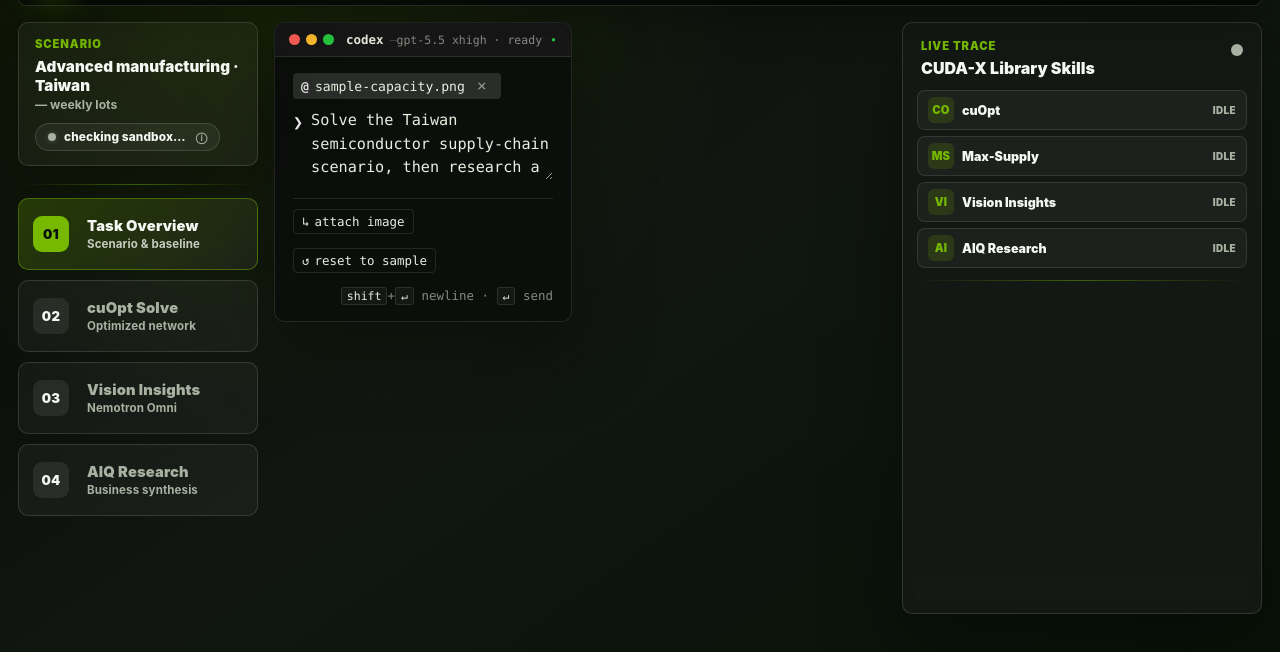
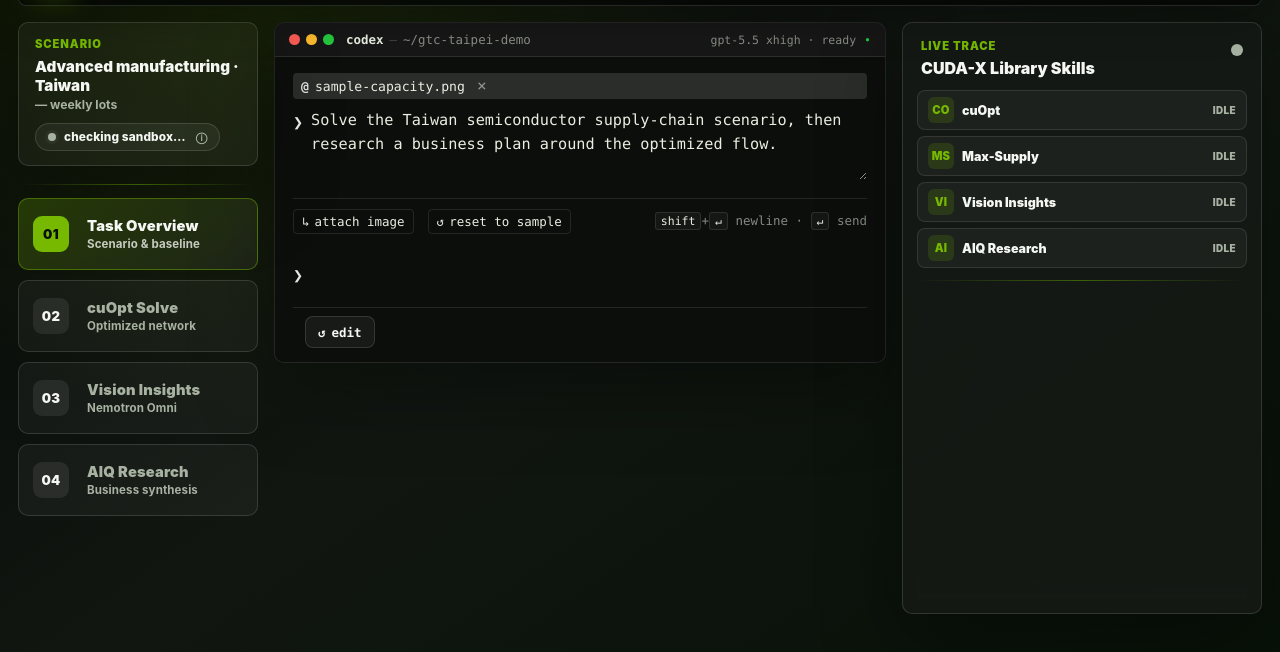
Before and after one commit to nv-edwli/gtc-taipei-demo, a website with bundled scripts: page index.html in a window 1280 px wide. Shown: the part 84-736 px from the top of the page. Built offline with nearby package versions, Linux system fonts and the light colour scheme; files whose address does not match are found by name.

Commit message:
fix(ui): terminal pane fills brief canvas vertically + horizontally
Two bugs at once:

1. Horizontal: the cockpit-canvas's >=1280px media rule set the brief stage
   to a 2-column grid (50/50). That made sense when the Taiwan map shared
   the row, but the map was moved off in the terminal-prompt feature.
   Without a second panel, the terminal article only filled the left half
   of the canvas. Brief stage now stays single-column on all viewports.

2. Vertical: cockpit-canvas's default `align-content: start` packs grid rows
   to the top, so the terminal article only took its natural content height
   (~250px) regardless of how tall the cockpit row was (the run-trace
   sidebar can be 600px+). Override to `align-content: stretch` for brief,
   make canvas-brief a flex column, and chain `flex: 1 1 auto` down
   panel → body → prompt-row → input + submitted so the textarea grows to
   fill the available height while the title bar and footer stay anchored.

Other stages untouched (the rule is scoped to data-active-stage="brief").

```diff
--- a/styles.css
+++ b/styles.css
@@ -767,21 +767,29 @@ main.cockpit {
   grid-template-columns: minmax(0, 1fr);
 }
 
-/* Side-by-side layouts on the two stages where two panels share the canvas.
-   DOM order keeps the panels in their intended slots:
-     brief  → [prompt | map]      50/50 — both panels are co-equal
-     cuopt  → [map    | metrics]  map favored — the optimized network is the headline
-   align-items: stretch makes the two panels match heights.
-   Collapses to a single stacked column below 1280px (narrow viewports). */
+/* Side-by-side layout for the cuopt stage (map + metrics share the canvas).
+   The brief stage used to have [prompt | map] at 50/50, but the map was
+   removed in the terminal-prompt feature, so brief stays single-column and
+   the terminal fills the available width on all viewport sizes.
+     cuopt  → [map | metrics]  map favored — the optimized network is the headline
+   align-items: stretch makes the two cuopt panels match heights. */
 @media (min-width: 1280px) {
-  main.cockpit[data-active-stage="brief"] .cockpit-canvas {
-    grid-template-columns: minmax(0, 1fr) minmax(0, 1fr);
-    align-items: stretch;
-  }
   main.cockpit[data-active-stage="cuopt"] .cockpit-canvas {
     grid-template-columns: minmax(0, 2fr) minmax(0, 1fr);
     align-items: stretch;
   }
+}
+
+/* Brief stage: stretch the canvas's grid row so the terminal pane fills the
+   available vertical space. canvas-brief becomes a flex column so the
+   .terminal-panel inside can flex-fill end-to-end. */
+main.cockpit[data-active-stage="brief"] .cockpit-canvas {
+  align-content: stretch;
+}
+main.cockpit[data-active-stage="brief"] #canvas-brief {
+  display: flex;
+  flex-direction: column;
+  min-height: 0;
 }
 
 /* Stage-canvas visibility is driven by main.cockpit[data-active-stage]. */
@@ -2434,6 +2442,12 @@ body.is-run-complete .plan-panel {
   background: var(--term-bg);
   border: 1px solid var(--term-border);
   overflow: hidden;
+  /* Flex column so the body (or the submitted-state) can flex-fill the
+     vertical space when the brief canvas stretches to fill the cockpit row. */
+  display: flex;
+  flex-direction: column;
+  flex: 1 1 auto;
+  min-height: 0;
 }
 
 .terminal-titlebar {
@@ -2477,6 +2491,12 @@ body.is-run-complete .plan-panel {
 .terminal-body {
   padding: 16px 18px;
   font-family: var(--term-mono);
+  /* Flex column inside the panel; the prompt-row flex-grows so the textarea
+     can fill the available vertical space, and the footer stays at the bottom. */
+  display: flex;
+  flex-direction: column;
+  flex: 1 1 auto;
+  min-height: 0;
 }
 
 .terminal-attached {
@@ -2505,8 +2525,12 @@ body.is-run-complete .plan-panel {
 .terminal-prompt-row {
   display: grid;
   grid-template-columns: auto 1fr;
-  align-items: start;
+  align-items: stretch;
   gap: 8px;
+  /* Take the leftover space inside .terminal-body so the textarea has room
+     to grow vertically up to the footer. */
+  flex: 1 1 auto;
+  min-height: 0;
 }
 .terminal-prompt-glyph {
   font-size: 1.05rem;
@@ -2517,7 +2541,8 @@ body.is-run-complete .plan-panel {
 }
 .terminal-input {
   width: 100%;
-  min-height: 4.2em;
+  height: 100%;                     /* fill the prompt-row's vertical space */
+  min-height: 4.2em;                /* floor so it stays usable at small viewports */
   resize: vertical;
   border: 0;
   background: transparent;
@@ -2601,6 +2626,13 @@ body.is-run-complete .plan-panel {
   padding: 14px 18px;
   font-family: var(--term-mono);
   color: var(--term-ink);
+  /* Match .terminal-body's fill behavior so the submitted view occupies the
+     same area when it replaces the edit view post-Run. */
+  flex: 1 1 auto;
+  min-height: 0;
+  display: flex;
+  flex-direction: column;
+  gap: 10px;
 }
 .terminal-submitted-line {
   display: grid;
```
